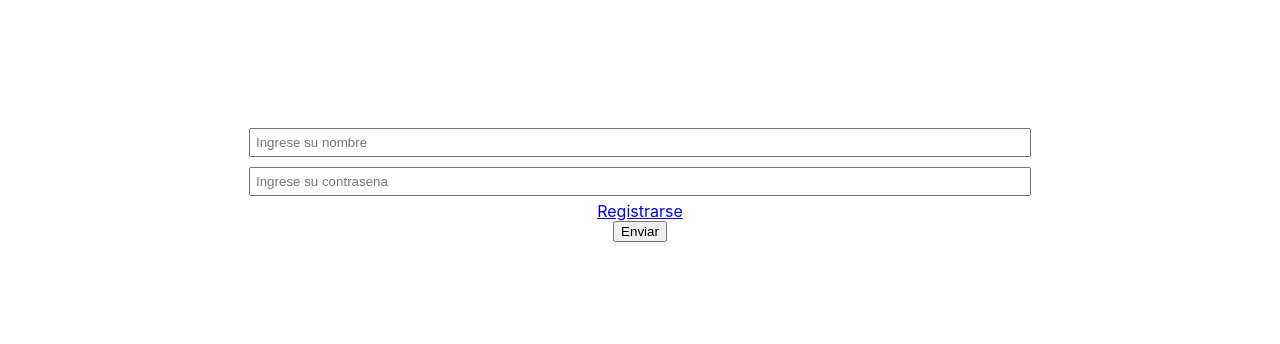
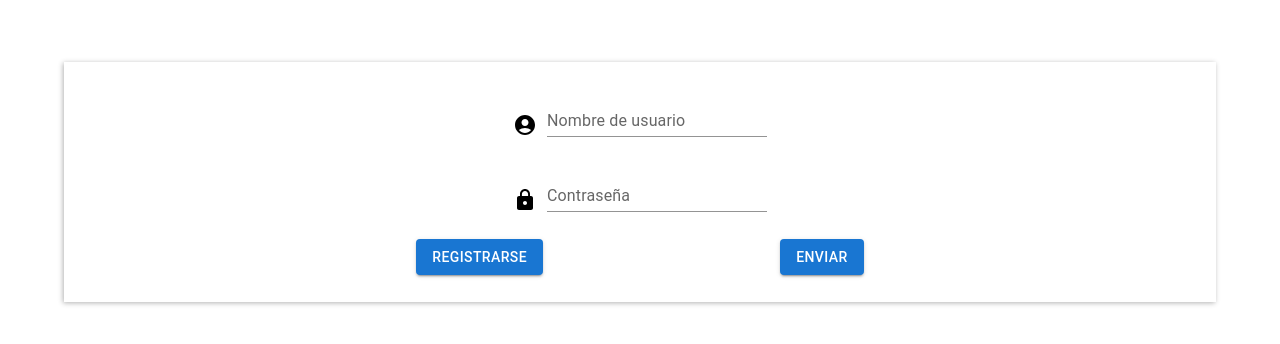
Before and after one commit to MatiasMorilla/chat-react-firebase, a React (Create React App) app in the folder chat_app/: page / in a window 1280 px wide. Shown: the part 218-562 px from the top of the page. Built offline with nearby package versions, Linux system fonts and the light colour scheme.

Commit message:
mejorando el estilo

```diff
--- a/chat_app/src/components/LogIn/logIn.css
+++ b/chat_app/src/components/LogIn/logIn.css
@@ -6,17 +6,34 @@
 }
 
 .form{
-    width: 100%;
+    width: 90%;
+    height: 30%;
     display: flex;
     flex-direction: column;
-    justify-content: center;
+    justify-content: space-evenly;
     align-items: center;
-    flex-wrap: wrap;
+    box-shadow: -1px 1px 5px rgb(0 0 0 / 30%);
 }
 
-.form input{
-    width: 60%;
-    padding: 5px;
-    margin: 5px;
+.input-container{
+    display: flex;
+    justify-content: center;
+    align-items: end;
+}
 
+.form .input-container .input-name,
+.form .input-container .input-password{
+    margin-left: 10px;
 }
+
+.links-container{
+    width: 80%;
+    display: flex;
+    justify-content: space-evenly;
+    align-items: center;
+}
+
+.links-container a{
+    text-decoration: none;
+    color: #fff;
+}
--- a/chat_app/src/components/LogIn/logIn.js
+++ b/chat_app/src/components/LogIn/logIn.js
@@ -3,6 +3,10 @@ import { useContext, useEffect, useState } from 'react';
 import './logIn.css';
 import { Link, Navigate } from 'react-router-dom';
 import UserContext from '../context/userProvider';
+// MUI
+import { Button, TextField } from '@mui/material';
+import AccountCircleIcon from '@mui/icons-material/AccountCircle';
+import LockIcon from '@mui/icons-material/Lock';
 
 function LogIn() {
     const {validateUser, validDataLI} = useContext(UserContext);
@@ -30,24 +34,40 @@ function LogIn() {
          validDataLI && <Navigate to={"/home"} />
       }
       <form className='form' onSubmit={handleValidateUser}>
-            <input
+            <div className='input-container'>
+                <AccountCircleIcon />
+                <TextField
                     type="text"
                     className='input-name'
-                placeholder='Ingrese su nombre'
+                    label="Nombre de usuario"
                     value={userName}
                     onChange={handleSetName}
+                    variant="standard"
+                    id="standard-basic"
                 />
-            <input
+            </div>
+            <div className='input-container'>
+                <LockIcon />
+                <TextField
                     type="password"
                     className='input-password'
-                placeholder='Ingrese su contrasena'
+                    label="Contraseña"
                     value={userPassword}
                     onChange={handleSetPassword}
+                    variant="standard"
+                    id="standard-basic"
                 />
+            </div>
+            <div className='links-container'>
+                <Button variant='contained'>
                     <Link to={"/SignIn"}>
                         Registrarse
                     </Link>
-            <button type="submit">Enviar</button>
+                </Button>
+                <Button type="submit" variant='contained'>
+                    Enviar
+                </Button>
+            </div>
       </form>
     </div>
   );
--- a/chat_app/src/components/chat/chat.css
+++ b/chat_app/src/components/chat/chat.css
@@ -13,13 +13,14 @@
     grid-area: form;
     width: 100%;
     height: 80px;
+    background: #eee;
+    padding: 0px 10px;
     position: absolute;
     bottom: 0;
     left: 0;
     display: flex;
-    justify-content: center;
+    justify-content: space-evenly;
     align-items: center;
-    background: #eee;
 }
 
 .chat-form input{
@@ -33,13 +34,51 @@
 }
 
 .chat-container .chat ul{
-    padding-left: 10px;
-    width: 50%;
+    padding: 0px 10px;
+    display: flex;
+    flex-direction: column;
+}
+
+.li-container{
+    width: 100%;
+    display: flex;
+}
+
+.chat-container .chat .li-container.rigth{
+    justify-content: end;
 }
 
 .chat-container .chat .message{
+    width: max-content;
+    max-width: 70%;
+    padding: 5px 10px;
+    margin-bottom: 8px;
+    background: #ccc;
     list-style: none;
+    border-radius: 5px;
+    position: relative;
+}
+
+.chat-container .chat .message.left::after{
+    content: "";
+    width: 15px;
+    height: 15px;
+    position: absolute;
+    bottom: 5px;
+    left: -8px;
     background: #ccc;
-    padding: 5px 10px;
-    display: inline-block;
+    clip-path: polygon(50% 0%, 0% 100%, 100% 100%);
+    transform: rotate(242deg);
 }
+
+.chat-container .chat .message.rigth::after{
+    content: "";
+    width: 15px;
+    height: 15px;
+    position: absolute;
+    bottom: 5px;
+    right: -8px;
+    background: #ccc;
+    clip-path: polygon(50% 0%, 0% 100%, 100% 100%);
+    transform: rotate(113deg);
+}
--- a/chat_app/src/components/chat/chat.js
+++ b/chat_app/src/components/chat/chat.js
@@ -81,12 +81,14 @@ const Chat = () => {
                     {
                         chat.messagesList.map( (message) => {
                             return(
-                                <li
+                                <div
+                                    className={`li-container ${message.userId === user.id ? "rigth" : ""}`}
                                     key={message.id}
-                                    className={`message ${message.userId === user.id ? "rigth" : "left"}`}
                                 >
-                                    {message.text}
-                                </li>
+                                    <li className={`message ${message.userId === user.id ? "rigth" : "left"}`}>
+                                        {message.text}
+                                    </li>
+                                </div>
                             );
                         })
                     }
```
Lines whose indentation alone changed are shown as unchanged.
